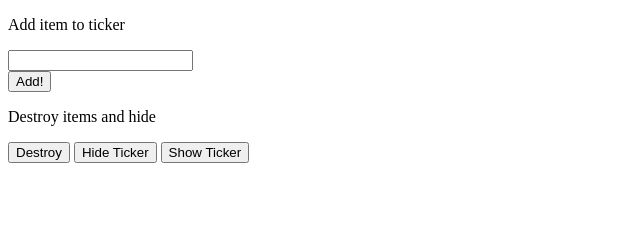
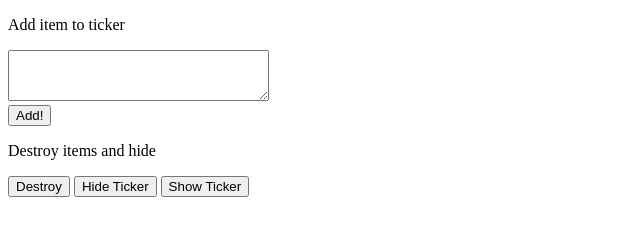
Before and after one commit to superjuho/Ticker, a website: page dashboard/ticker-control.html in a window 1280 px wide. Shown: the whole page, without its empty margins (0-640 px from the left). Drawn offline with Linux system fonts and the light colour scheme.

Commit message:
textarea ticker controlliin

```diff
--- a/dashboard/ticker-control.html
+++ b/dashboard/ticker-control.html
@@ -5,7 +5,7 @@
   </head>
   <body>
 	<p>Add item to ticker</p>
-	<input type="text" id="item">
+	<textarea rows="3" cols="30" type="text" id="item"></textarea>
 	<br>
 	<button onclick="add()">Add!</button>
 	<p>Destroy items and hide</p>
```
